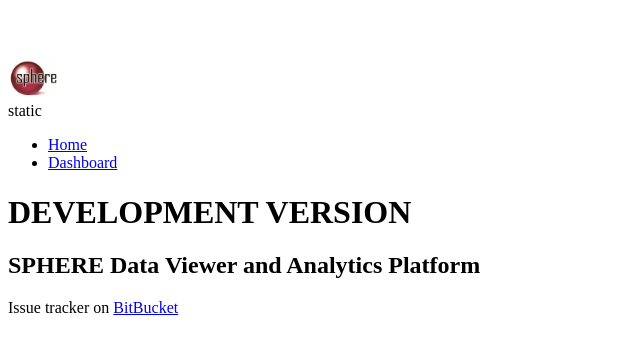
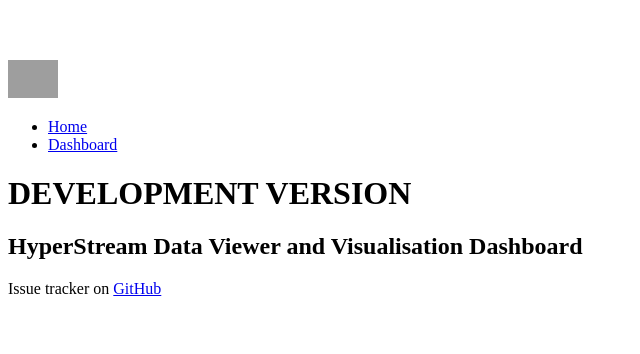
Before and after one commit to IRC-SPHERE/HyperStreamViewer, a Flask app: template templates/index.html in a window 1280 px wide. Shown: the top 354 px of the page, without its empty margins (0-640 px from the left). Run offline with Flask 2, Linux system fonts and the light colour scheme; the template is opened without the code that fills it, so the values that code supplies are empty; some libraries are stand-ins or nearby versions; grey boxes are pictures that could not be loaded.

Commit message:
Added first hyper stream components

```diff
--- a/bower.json
+++ b/bower.json
@@ -1,5 +1,5 @@
 {
-  "name": "HyperStreamViewer",
+  "name": "hyperstream-viewer",
   "homepage": "https://github.com/IRC-SPHERE/HyperStreamViewer",
   "authors": [
     "Tom Diethe <tdiethe@gmail.com>"
@@ -8,7 +8,8 @@
   "main": "server.py",
   "keywords": [
     "streaming",
-    "dashboard"
+    "dashboard",
+    "visualisation"
   ],
   "license": "MIT",
   "ignore": [
--- a/server.py
+++ b/server.py
@@ -21,15 +21,19 @@
 
 from flask import Flask, render_template
 from flask_bower import Bower
+from hyperstream import HyperStream
 
 app = Flask(__name__)
 Bower(app)
 app.jinja_env.add_extension('jinja2.ext.do')
 
+hs = HyperStream()
+a = 1
+
 
 @app.route("/")
 def index():
-    return render_template("index.html")
+    return render_template("index.html", hyperstream=hs)
 
 
 @app.route("/dashboard")
--- a/templates/base.html
+++ b/templates/base.html
@@ -27,9 +27,9 @@
          <div class="container-fluid">
              <div class="navbar-header">
                  <a href="{{ url_for('index') }}" style="padding-right: 50px">
-                    <img alt="SPHERE" src="{{ url_for('.static', filename='sphere.png') }}" width="50">
+                    <img alt="SPHERE" src="https://cdn.rawgit.com/IRC-SPHERE/HyperStream/dfbac332/hyperstream.svg" width="50">
                  </a>
-             </div>static
+             </div>
              <div class="collapse navbar-collapse" id="bs-example-navbar-collapse-1">
                  <ul class="nav nav-tabs">
                      <li role="presentation"{% if index == 0 %} class="active"{% endif %}><a href="{{ url_for('index') }}">Home</a></li>
--- a/templates/index.html
+++ b/templates/index.html
@@ -5,9 +5,16 @@
     <div class="container-fluid">
         <div class="jumbotron alert alert-danger">
             <h1>DEVELOPMENT VERSION</h1>
-            <h2>SPHERE Data Viewer and Analytics Platform</h2>
-            <p>Issue tracker on <a href="https://bitbucket.org/irc-sphere/data-viewer/issues?status=new&status=open">BitBucket</a></p>
+            <h2>HyperStream Data Viewer and Visualisation Dashboard</h2>
+            <p>Issue tracker on <a href=https://github.com/IRC-SPHERE/HyperStreamViewer/issues">GitHub</a></p>
        </div>
+    </div>
+    <div class="container-fluid">
+        <div class="row">
+            <div class="col-lg-12">
+                {{ hyperstream.plate_manager.meta_data_manager.global_plate_definitions }}
+            </div>
+        </div>
     </div>
 {% endblock %}
 
```
Also changed, not shown: requirements.txt (added, +12 -0 lines), static/sphere.jpeg (deleted), static/sphere.png (deleted), static/sphere_dark.jpeg (deleted), 1 other file.
